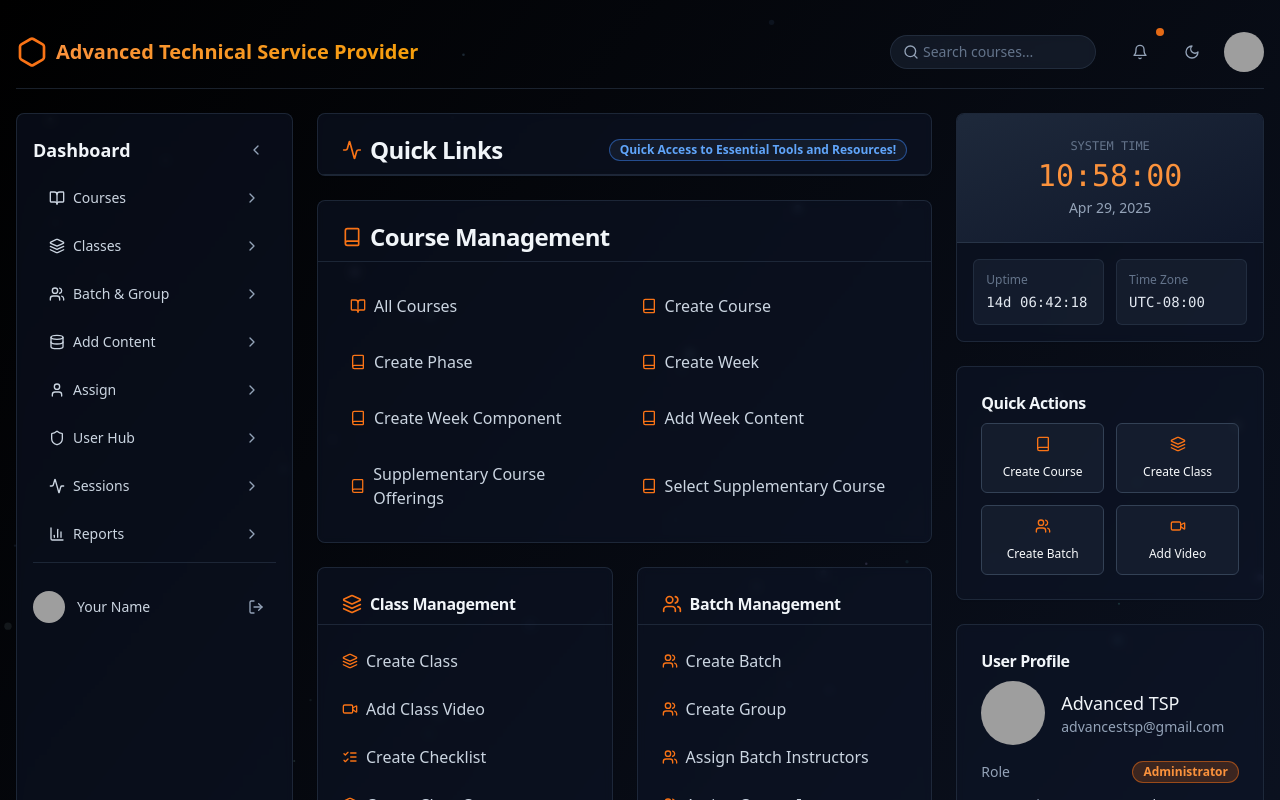
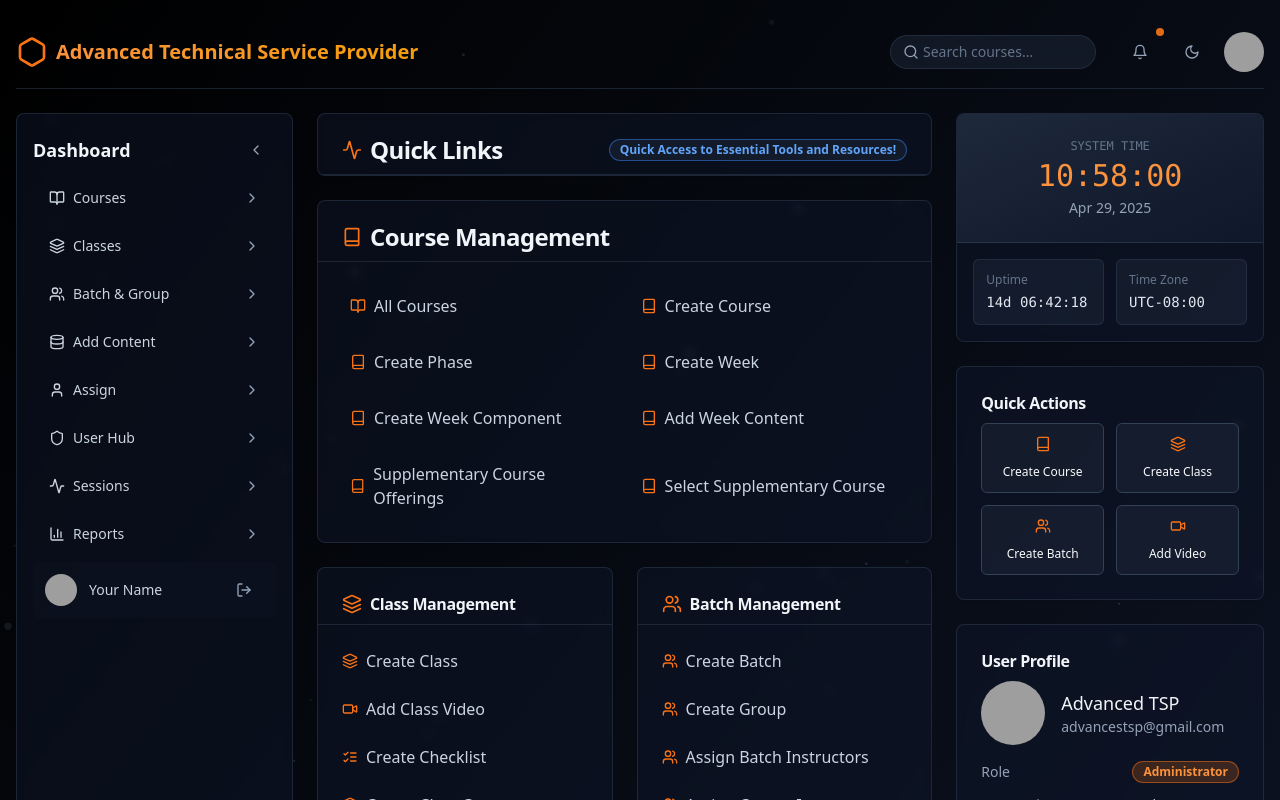
Before and after one commit to abenooo/e-learning, a Next.js app in the folder admin-dashboard/: page /dashboard in a window 1280 px wide. Shown: the top 800 px of the page. Built offline with nearby package versions, Linux system fonts and the light colour scheme; grey boxes are pictures that could not be loaded.

Commit message:
modify NavSubItem and user profile when  hover card-like effect

```diff
--- a/admin-dashboard/app/dashboard/page.tsx
+++ b/admin-dashboard/app/dashboard/page.tsx
@@ -25,7 +25,6 @@ import {
   Video,
   type LucideIcon,
 } from "lucide-react"
-
 import { Button } from "@/components/ui/button"
 import { Card, CardContent, CardHeader, CardTitle } from "@/components/ui/card"
 import { Tooltip, TooltipContent, TooltipProvider, TooltipTrigger } from "@/components/ui/tooltip"
@@ -154,7 +153,6 @@ export default function Dashboard() {
           </div>
         </div>
       )}
-
       <div className="container mx-auto p-4 relative z-10">
         <header className="flex items-center justify-between py-4 border-b border-slate-700/50 mb-6">
           <div className="flex items-center space-x-2">
@@ -206,7 +204,6 @@ export default function Dashboard() {
             </div>
           </div>
         </header>
-
         <div className="flex gap-6">
           {/* Sidebar */}
           <div className="w-72">
@@ -281,10 +278,11 @@ export default function Dashboard() {
                         <NavSubItem label="Completion" href="#" />
                         <NavSubItem label="Weekly Report" href="#" />
                       </NavDropdown>
-
                       {/* === Bottom User + Logout Section === */}
-        <div className="pt-6 border-t border-slate-700/50">
-        <div className="flex items-center justify-between">
+                      <div className="mt-6">
+                        <div
+                          className="flex items-center justify-between px-3 py-2 rounded-md bg-slate-800/10 hover:bg-slate-800/50 hover:shadow-md transition-all duration-200"
+                        >
                           <div className="flex items-center space-x-3">
                             <Avatar className="h-8 w-8">
                               <AvatarImage src="/placeholder.svg" alt="User" />
@@ -308,16 +306,9 @@ export default function Dashboard() {
                     </>
                   )}
                 </div>
-
-
               </CardContent>
             </Card>
           </div>
-
-
-
-
-
           {/* Main dashboard */}
           <div className="col-span-12 md:col-span-9 lg:col-span-7">
             <div className="grid gap-6">
@@ -400,7 +391,6 @@ export default function Dashboard() {
                   </CardContent>
                 </Card>
               </div>
-
               {/* User Management & Session Management */}
               <div className="grid grid-cols-1 md:grid-cols-2 gap-6">
                 <Card className="bg-slate-900/50 border-slate-700/50 backdrop-blur-sm">
@@ -418,7 +408,6 @@ export default function Dashboard() {
                     </div>
                   </CardContent>
                 </Card>
-
                 <Card className="bg-slate-900/50 border-slate-700/50 backdrop-blur-sm">
                   <CardHeader className="pb-2 border-b border-slate-700/50">
                     <CardTitle className="text-slate-100 flex items-center text-base">
@@ -435,7 +424,6 @@ export default function Dashboard() {
                   </CardContent>
                 </Card>
               </div>
-
               {/* Report Management */}
               <Card className="bg-slate-900/50 border-slate-700/50 backdrop-blur-sm">
                 <CardHeader className="pb-2 border-b border-slate-700/50">
@@ -456,7 +444,6 @@ export default function Dashboard() {
               </Card>
             </div>
           </div>
-
           {/* Right sidebar */}
           <div className="w-80">
             <div className="grid gap-6">
@@ -484,7 +471,6 @@ export default function Dashboard() {
                   </div>
                 </CardContent>
               </Card>
-
               {/* Quick actions */}
               <Card className="bg-slate-900/50 border-slate-700/50 backdrop-blur-sm">
                 <CardHeader className="pb-2">
@@ -591,7 +577,6 @@ export default function Dashboard() {
               <p className="font-semibold text-slate-200">Advanced Technical Service Provider</p>
               <p className="mt-1">&copy; {new Date().getFullYear()} All rights reserved.</p>
             </div>
-
             {/* Right Section */}
             <div className="text-center md:text-right space-y-1">
               <p>
@@ -634,7 +619,6 @@ function NavItem({ icon: Icon, label, active }: { icon: LucideIcon; label: strin
     </Button>
   )
 }
-
 // Component for status items
 function StatusItem({ label, value, color }: { label: string; value: number; color: string }) {
   const getColor = () => {
@@ -651,7 +635,6 @@ function StatusItem({ label, value, color }: { label: string; value: number; col
         return "from-orange-500 to-amber-500"
     }
   }
-
   return (
     <div>
       <div className="flex items-center justify-between mb-1">
@@ -664,7 +647,6 @@ function StatusItem({ label, value, color }: { label: string; value: number; col
     </div>
   )
 }
-
 // Component for management links
 function ManagementLink({ icon: Icon, label }: { icon: LucideIcon; label: string }) {
   return (
@@ -677,7 +659,6 @@ function ManagementLink({ icon: Icon, label }: { icon: LucideIcon; label: string
     </a>
   )
 }
-
 // Action button component
 function ActionButton({ icon: Icon, label }: { icon: LucideIcon; label: string }) {
   return (
@@ -690,12 +671,10 @@ function ActionButton({ icon: Icon, label }: { icon: LucideIcon; label: string }
     </Button>
   )
 }
-
 // Add missing imports
-function Info(props :any) {
+function Info(props: any) {
   return <AlertCircle {...props} />
 }
-
-function Check(props :any) {
+function Check(props: any) {
   return <Shield {...props} />
 }
--- a/admin-dashboard/components/layout/NavSubItem.tsx
+++ b/admin-dashboard/components/layout/NavSubItem.tsx
@@ -9,7 +9,7 @@ export function NavSubItem({ label, href }: NavSubItemProps) {
   return (
     <a
       href={href}
-      className="block text-sm text-slate-300 hover:text-orange-400 transition-colors"
+      className="block px-3 py-2 rounded-md bg-slate-800/10 text-sm text-slate-300 hover:bg-slate-800/50 hover:text-orange-400 hover:shadow-md transition-all duration-200"
     >
       {label}
     </a>
```
Lines whose indentation alone changed are shown as unchanged.
